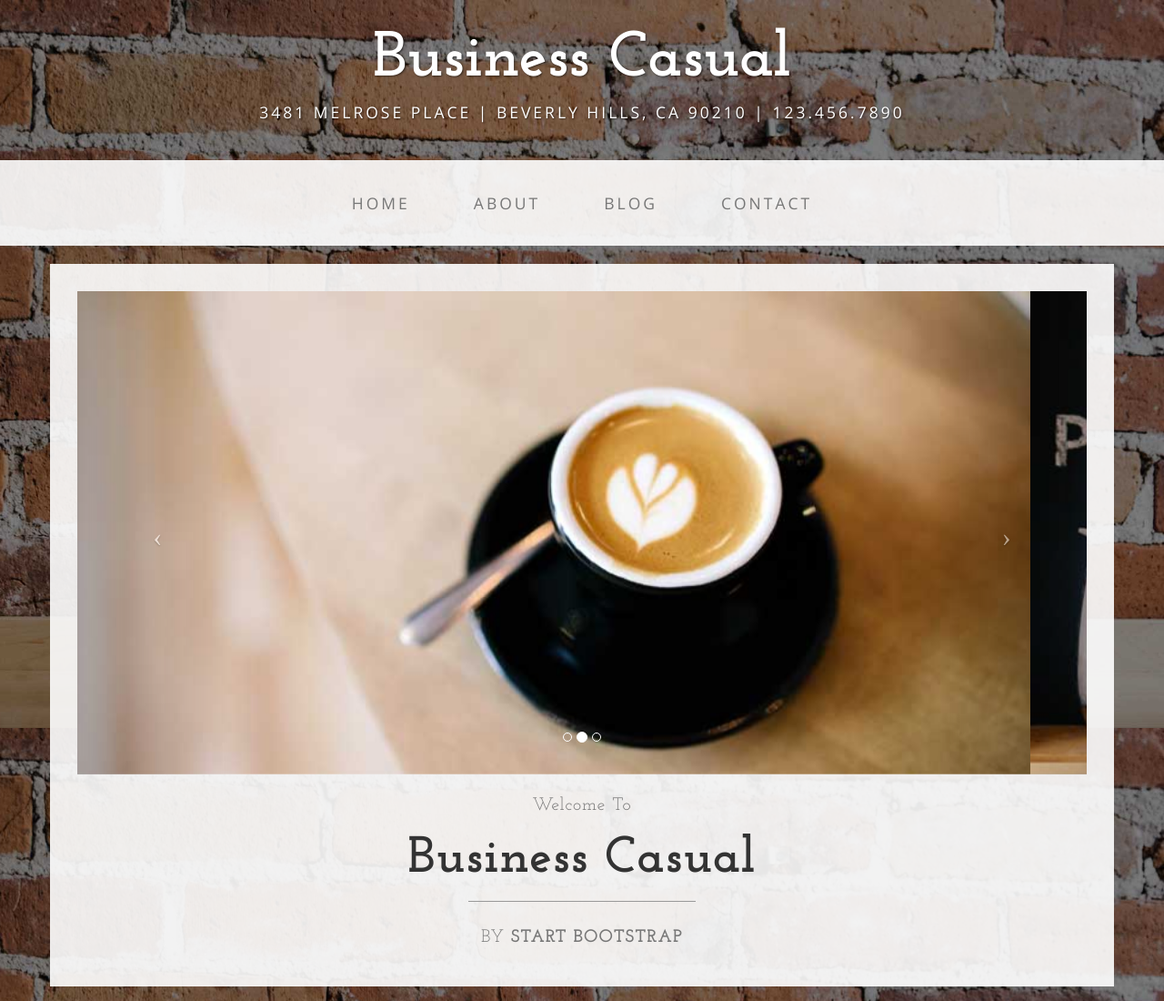
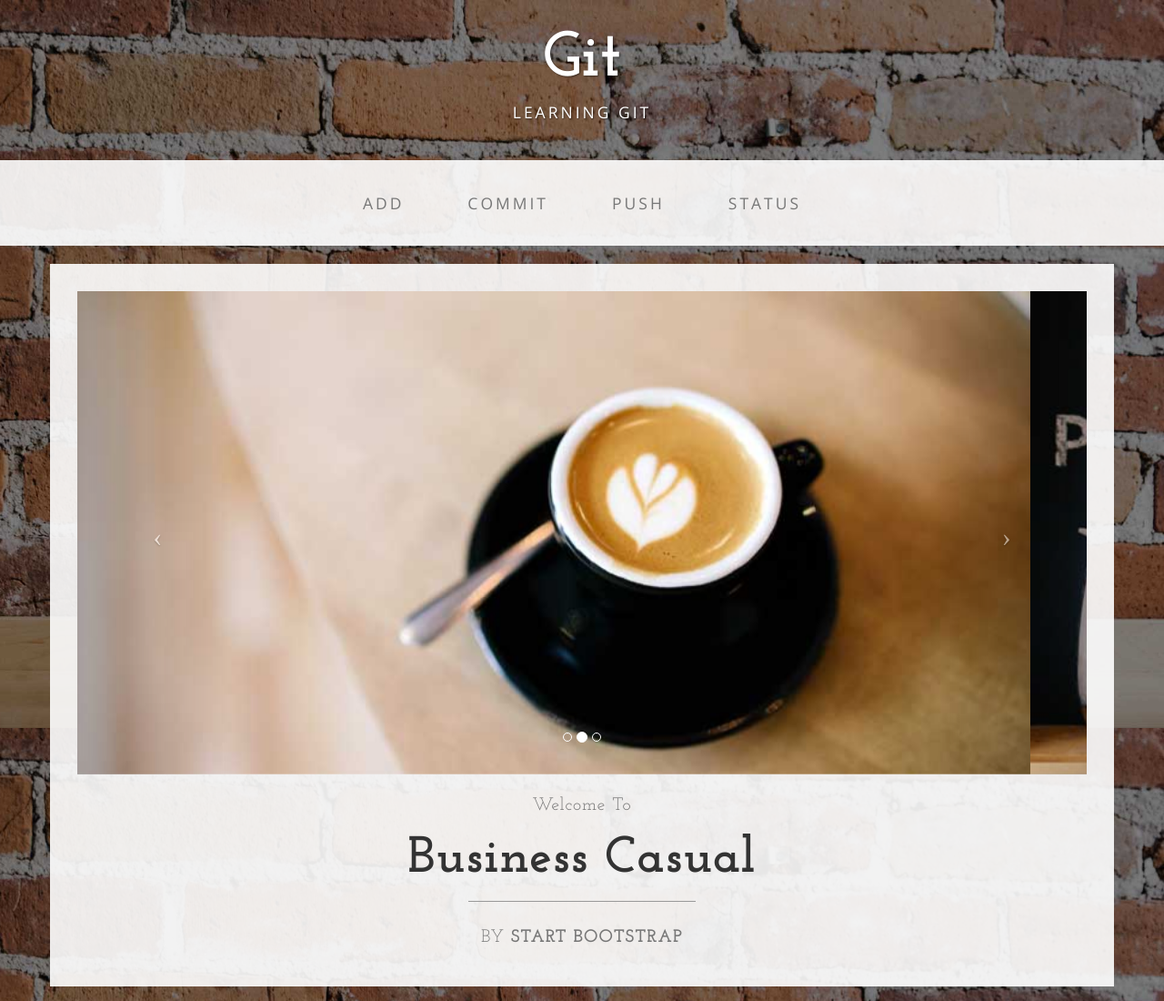
Before and after one commit to chrismooslechner/Learning-Git, a plain HTML site: page index.html in a window 1280 px wide. Shown: the top 1100 px of the page at 91% size. Drawn offline with nearby package versions, Linux system fonts and the light colour scheme.

Commit message:
Changed title, subtitle and navbar items

```diff
--- a/index.html
+++ b/index.html
@@ -32,8 +32,8 @@
 
 <body>
 
-    <div class="brand">Business Casual</div>
-    <div class="address-bar">3481 Melrose Place | Beverly Hills, CA 90210 | 123.456.7890</div>
+    <div class="brand">Git</div>
+    <div class="address-bar">Learning Git</div>
 
     <!-- Navigation -->
     <nav class="navbar navbar-default" role="navigation">
@@ -47,22 +47,22 @@
                     <span class="icon-bar"></span>
                 </button>
                 <!-- navbar-brand is hidden on larger screens, but visible when the menu is collapsed -->
-                <a class="navbar-brand" href="index.html">Business Casual</a>
+                <a class="navbar-brand" href="index.html">Git</a>
             </div>
             <!-- Collect the nav links, forms, and other content for toggling -->
             <div class="collapse navbar-collapse" id="bs-example-navbar-collapse-1">
                 <ul class="nav navbar-nav">
                     <li>
-                        <a href="index.html">Home</a>
+                        <a href="index.html">Add</a>
                     </li>
                     <li>
-                        <a href="about.html">About</a>
+                        <a href="about.html">Commit</a>
                     </li>
                     <li>
-                        <a href="blog.html">Blog</a>
+                        <a href="blog.html">Push</a>
                     </li>
                     <li>
-                        <a href="contact.html">Contact</a>
+                        <a href="contact.html">Status</a>
                     </li>
                 </ul>
             </div>
```
